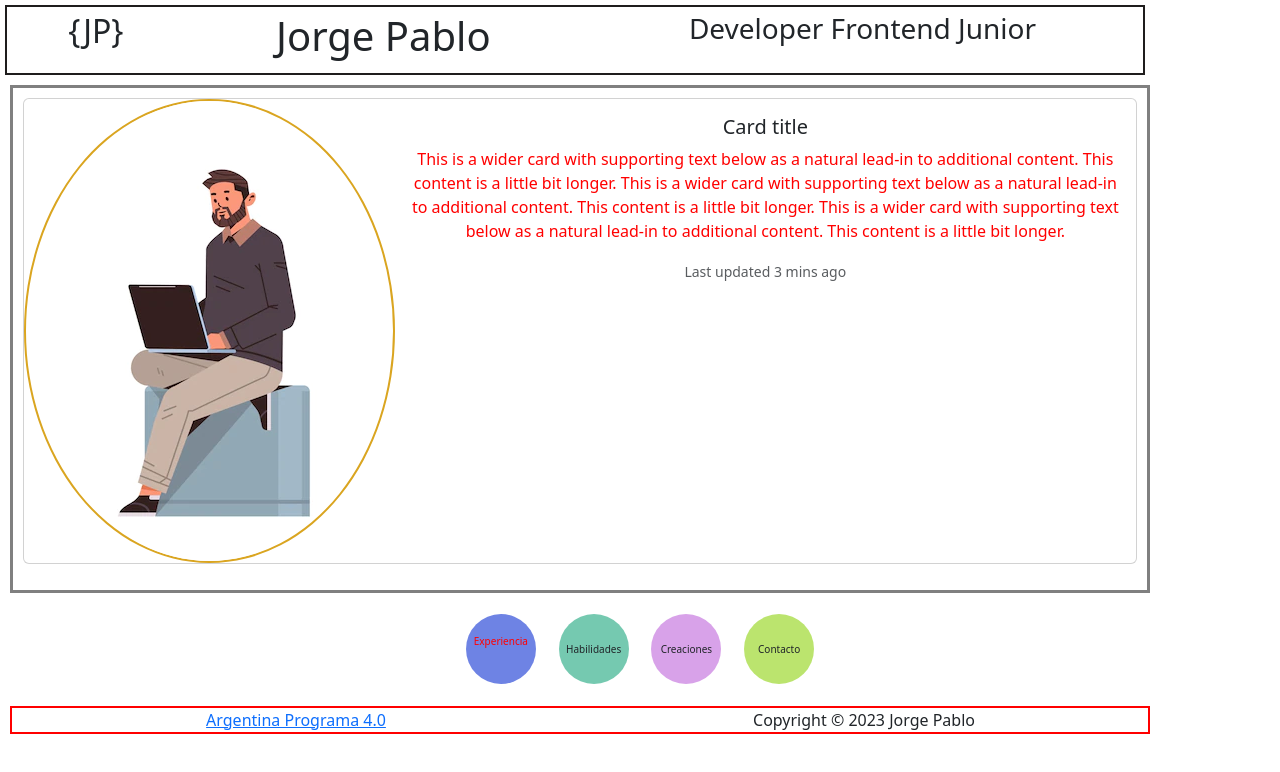
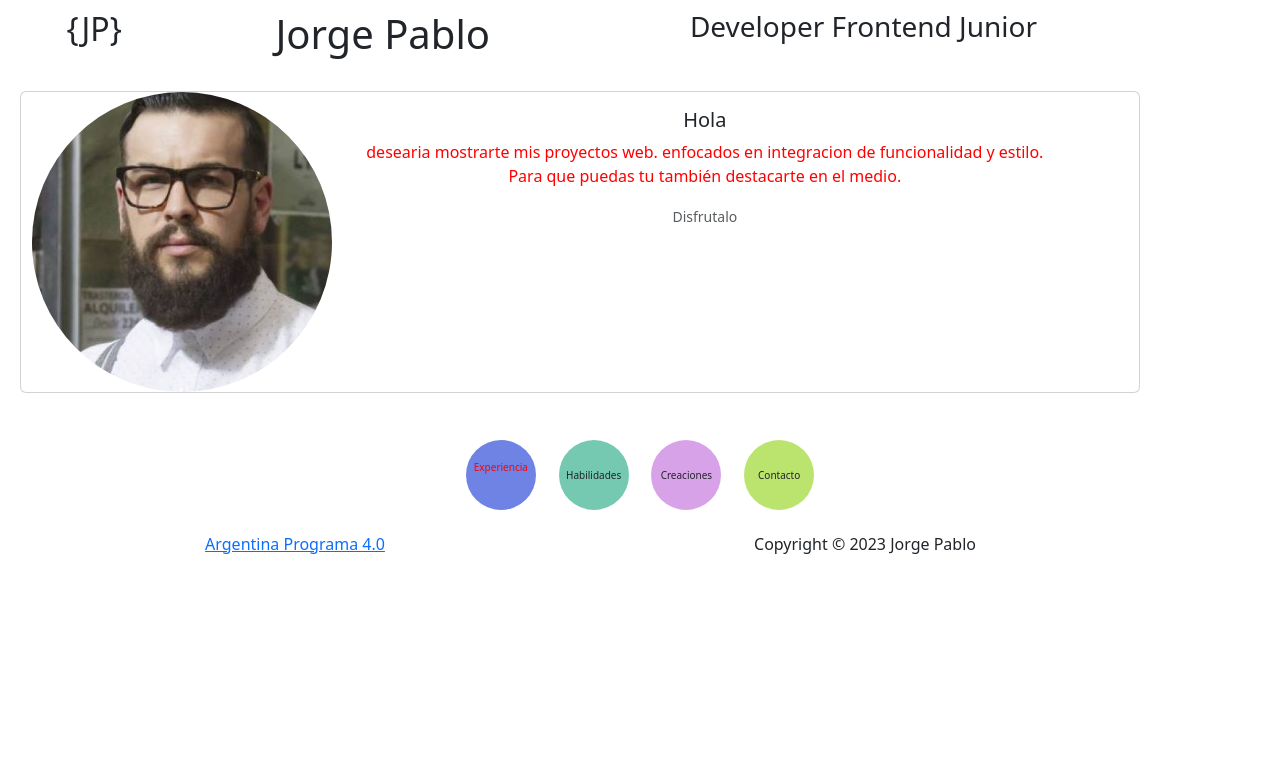
Before and after one commit to Jorgito72/proyecto_final_ticmas, a plain HTML site: page index.html in a window 1280 px wide. Drawn offline with nearby package versions, Linux system fonts and the light colour scheme.

Commit message:
se pulieron algunos aspectos de estilo

```diff
--- a/css/style.css
+++ b/css/style.css
@@ -14,13 +14,13 @@
 }
 
   #header{
-    border: 2px solid rgb(31, 29, 29);
+
     padding: 5px;
     margin:  5px;
   }
 
   #footer{
-    border: 2px solid red;
+
     margin-bottom: 6px;
     margin: 10px;
   }
@@ -30,20 +30,22 @@
     margin: 10px;
   }
   #acerca_de{
-    border: solid lightblue;
+    /* border: solid lightblue; */
     margin: 10px;
     width: 400px;
     height: 400px;
   }
   #contenedor_central{
-    border: 3px solid gray;
+    /* border: 3px solid gray; */
     padding: 10px;
     margin:  10px;
     display: block;
   }
   #foto_circle{
     border-radius: 50%;
-    border: 2px solid goldenrod;
+    margin-left: 1%;
+    width: 300px;
+    height: 300px;
 
   }
   #article_main{
@@ -133,10 +135,10 @@
     background-color: rgb(216, 162, 233);
   }
   #art_contact{
-    border: 2px solid rgb(187, 228, 110);
+    /* border: 2px solid rgb(187, 228, 110); */
     margin: 10px;
     display: none;
-    background-color: rgb(187, 228, 110);
+    /* background-color: rgb(187, 228, 110); */
     color: rgb(0, 0, 0)
 
   }
--- a/index.html
+++ b/index.html
@@ -16,7 +16,7 @@
 
 <body>
   <div style="width: auto;">
-    <header class="container text-center" id="header">
+    <header class="container text-center" id="header" style="cursor:pointer;">
       <div class="row">
         <div class="col-2">
           <div id="icon">
@@ -42,17 +42,14 @@
       <div class="card mb-3" style="width: auto;">
         <div class="row g-0">
           <div class="col-md-4" id="foto_circle">
-            <img src="images/man_work_in_notebook.webp" class="img-fluid rounded-circle"
+            <img src="images/man_gafas_barba.jpg" class="img-fluid rounded-circle"
               alt="imagen de perfil del desarrolador">
           </div>
           <div class="col-md-8">
             <div class="card-body">
-              <h5 class="card-title">Card title</h5>
-              <p class="card-text"> This is a wider card with supporting text below as a natural lead-in to additional
-                content. This content is a little bit longer. This is a wider card with supporting text below as a natural lead-in to additional
-                content. This content is a little bit longer. This is a wider card with supporting text below as a natural lead-in to additional
-                content. This content is a little bit longer. </p>
-              <p class="card-text"><small class="text-muted">Last updated 3 mins ago</small></p>
+              <h5 class="card-title">Hola</h5>
+              <p class="card-text">desearia mostrarte mis proyectos web. enfocados en integracion de funcionalidad y estilo. Para que puedas tu también destacarte en el medio. </p>
+              <p class="card-text"><small class="text-muted">Disfrutalo</small></p>
 
 
                 <!-- <img alt="Chat on WhatsApp" src="images/WhatsAppButtonGreenSmall.png" /><i class="bi bi-whatsapp"></i> </a> -->
@@ -68,16 +65,16 @@
   con event click-->
   <div class="container " id="articlemain">
     <div class="row align-items-center" id="row_article_main">
-      <div class=" col-4" id="experiencia">
-        <p>Experiencia</p>
+      <div class=" col-4" id="experiencia" style="cursor:pointer;" >
+        <p >Experiencia</p>
       </div>
-      <div class=" col-4" id="skills">
+      <div class=" col-4" id="skills" style="cursor:pointer;">
         Habilidades
     </div>
-      <div class=" col-4" id="creaciones">
+      <div class=" col-4" id="creaciones" style="cursor:pointer;">
         Creaciones
       </div>
-      <div class="col-4" id="contact">
+      <div class="col-4" id="contact" style="cursor:pointer;">
         Contacto
       </div>
     </div>
```
Also changed, not shown: images/man_gafas_barba.jpg (added).
